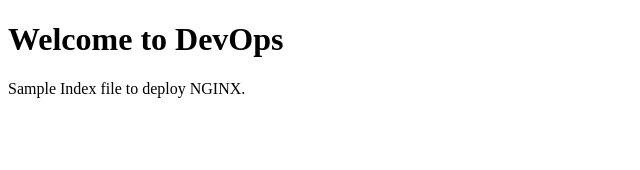
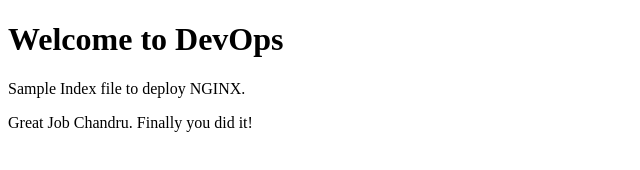
Before and after one commit to krishchan3/Kubernetes, a plain HTML site: page index.html in a window 1280 px wide. Shown: the whole page, without its empty margins (0-640 px from the left). Drawn offline with Linux system fonts and the light colour scheme.

Commit message:
Update index.html

```diff
--- a/index.html
+++ b/index.html
@@ -7,6 +7,7 @@
 
 <h1>Welcome to DevOps</h1>
 <p>Sample Index file to deploy NGINX.</p>
+ <p>Great Job Chandru. Finally you did it!</p>
 
 </body>
 </html>
```
